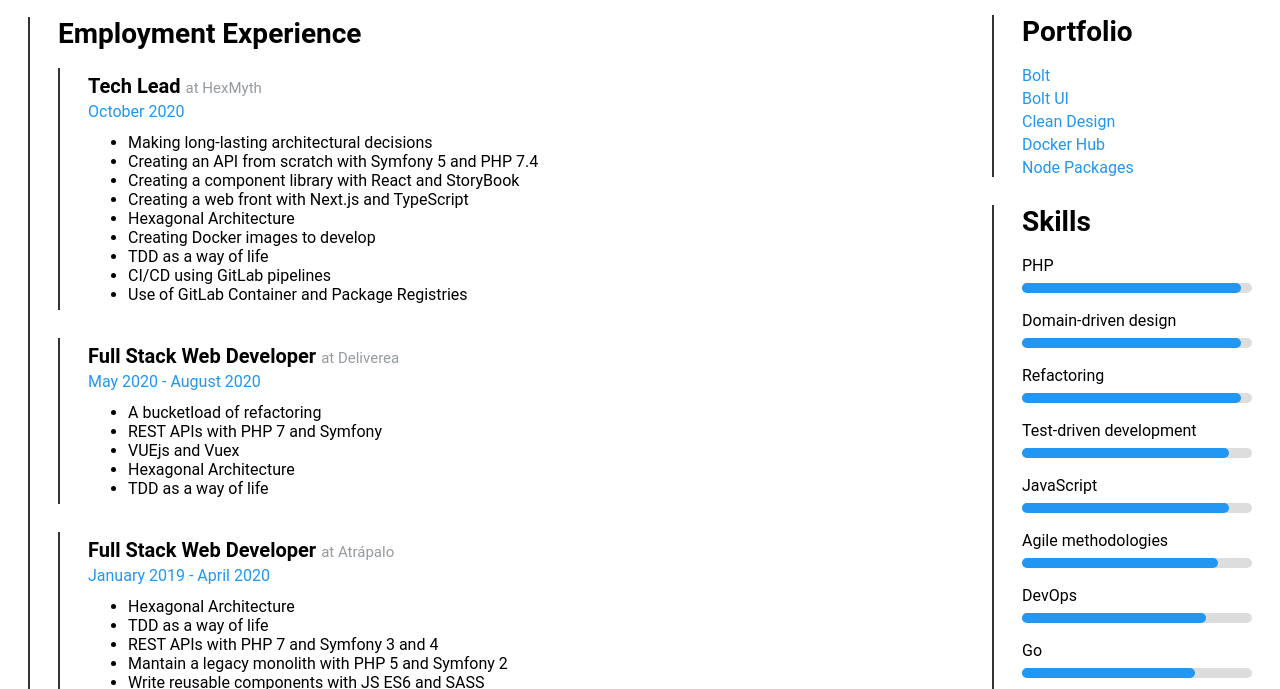
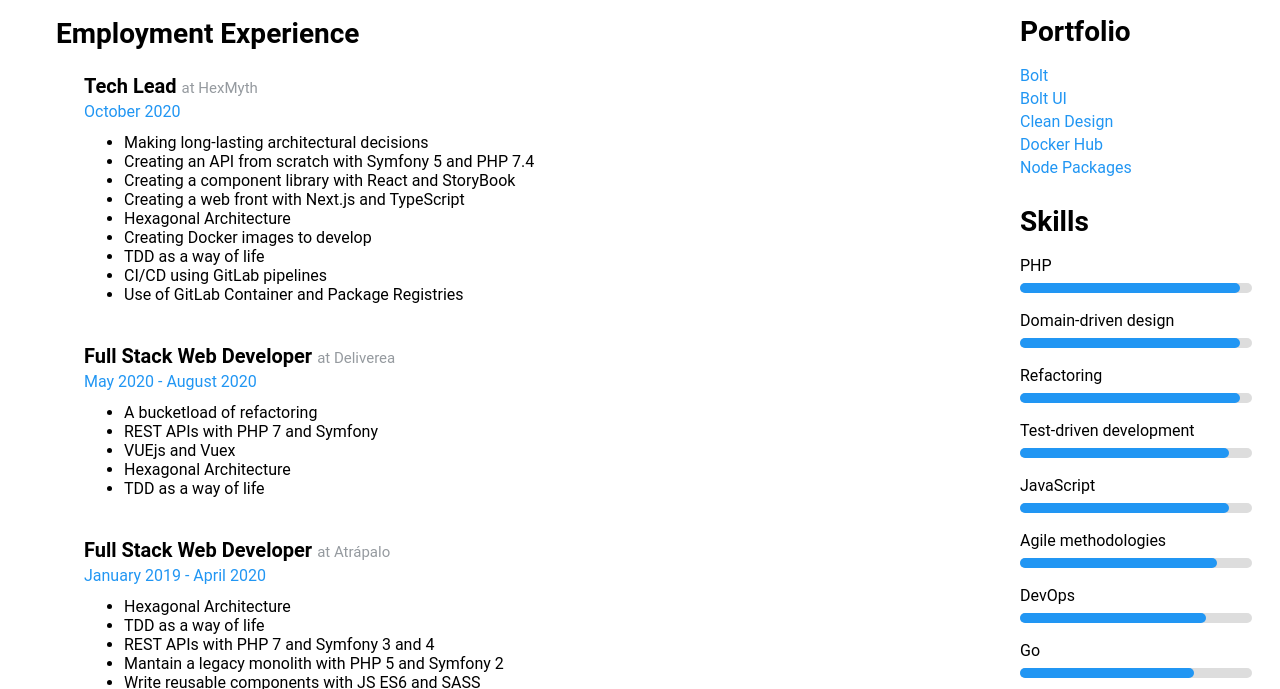
Before and after one commit to aleixcam/resume, a website: page index.html in a window 1280 px wide. Shown: the part 211-900 px from the top of the page. Drawn offline with Linux system fonts and the light colour scheme.

Commit message:
Remove left border

```diff
--- a/assets/styles/style.css
+++ b/assets/styles/style.css
@@ -1,6 +1,5 @@
 .section .job, .section {
   margin: 0 0 28px 0;
-  border-left: 2px solid #333;
   padding-left: 28px;
 }
 
```
